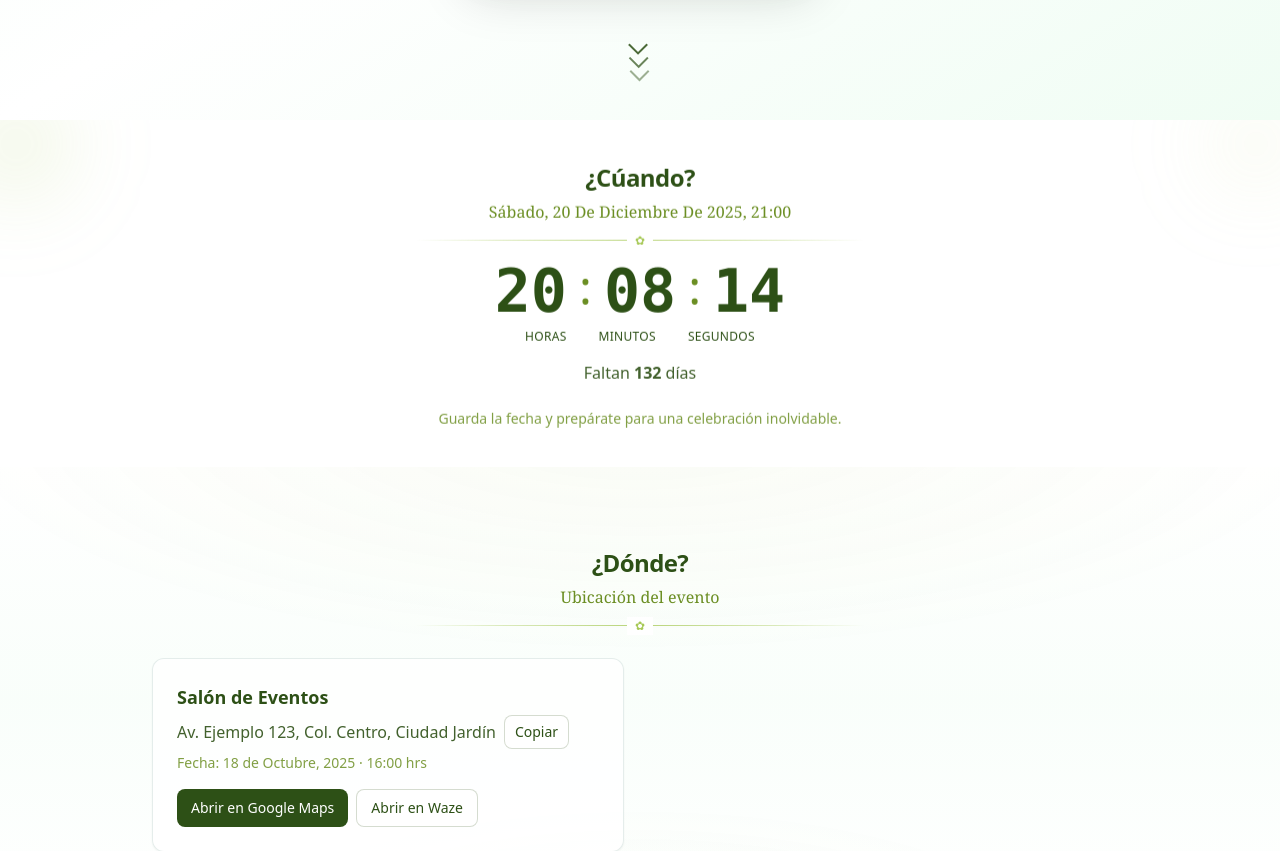
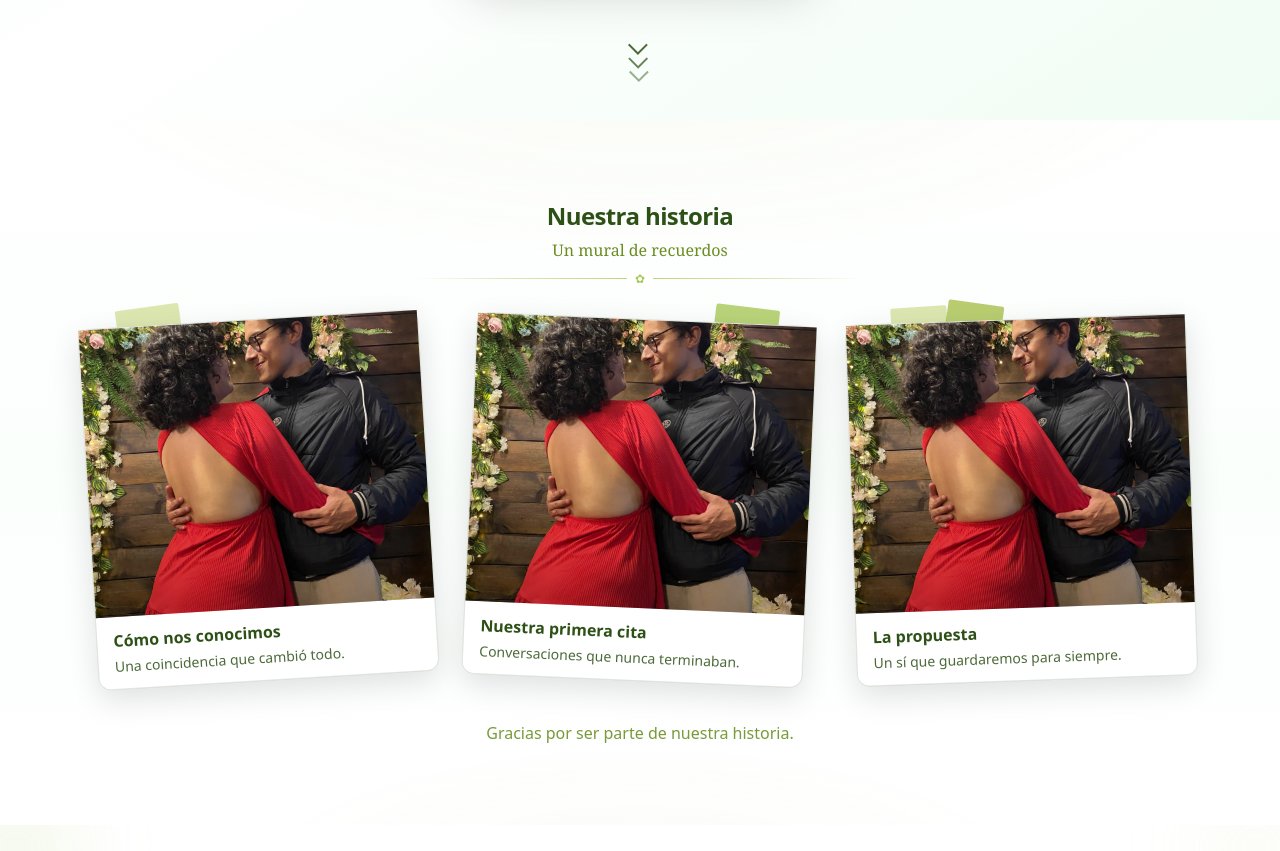
Before and after one commit to cerciber/invitation, a Next.js app: page / in a window 1280 px wide. Shown: the part 680-1531 px from the top of the page. Built offline with nearby package versions, Linux system fonts and the light colour scheme.

Commit message:
feat: story secction

```diff
--- a/src/app/page.tsx
+++ b/src/app/page.tsx
@@ -1,5 +1,6 @@
 import { HeroSection } from '@/components/sections/HeroSection'
 import { CountdownSection } from '@/components/sections/CountdownSection'
+import { StorySection } from '@/components/sections/StorySection'
 import { LocationSection } from '@/components/sections/LocationSection'
 
 interface HomePageProps {
@@ -12,6 +13,7 @@ export default function HomePage({ searchParams }: HomePageProps) {
   return (
     <main className="min-h-screen">
       <HeroSection guestCode={guestCode} />
+      <StorySection />
       <CountdownSection />
       <LocationSection />
     </main>
--- /dev/null
+++ b/src/components/sections/StorySection.tsx
@@ -0,0 +1,137 @@
+'use client'
+
+import { useEffect, useRef, useState } from 'react'
+import Image from 'next/image'
+
+export function StorySection() {
+  const containerRef = useRef<HTMLDivElement>(null)
+  const [isInView, setIsInView] = useState(false)
+  const [mouse, setMouse] = useState({ x: 0, y: 0 })
+
+  useEffect(() => {
+    const element = containerRef.current
+    if (!element) return
+    const observer = new IntersectionObserver(
+      ([entry]) => setIsInView(entry.isIntersecting && entry.intersectionRatio > 0.1),
+      { root: null, threshold: [0, 0.1, 0.25, 0.5, 0.75, 1] }
+    )
+    observer.observe(element)
+    return () => observer.disconnect()
+  }, [])
+
+  // Parallax sutil con el mouse
+  useEffect(() => {
+    const el = containerRef.current
+    if (!el) return
+    const onMove = (e: MouseEvent) => {
+      const rect = el.getBoundingClientRect()
+      const x = (e.clientX - (rect.left + rect.width / 2)) / rect.width
+      const y = (e.clientY - (rect.top + rect.height / 2)) / rect.height
+      setMouse({ x, y })
+    }
+    window.addEventListener('mousemove', onMove, { passive: true })
+    return () => window.removeEventListener('mousemove', onMove)
+  }, [])
+
+  const getParallax = (intensity = 8) => ({
+    transform: `translate3d(${(mouse.x * intensity).toFixed(2)}px, ${(mouse.y * intensity).toFixed(2)}px, 0)`
+  })
+
+  return (
+    <section className="relative py-16 sm:py-20 bg-gradient-to-b from-white via-green-50/30 to-white overflow-hidden">
+      {/* Fondo decorativo */}
+      <div
+        aria-hidden
+        className="pointer-events-none absolute inset-0 opacity-60"
+        style={{
+          background:
+            'radial-gradient(1000px 360px at 50% -10%, rgba(167,201,87,0.10), transparent 60%), radial-gradient(700px 260px at 50% 110%, rgba(167,201,87,0.08), transparent 60%)',
+        }}
+      />
+
+      <div
+        ref={containerRef}
+        className={`relative z-10 w-full max-w-6xl mx-auto px-4 sm:px-6 scroll-reveal ${isInView ? 'is-visible' : 'is-hidden'}`}
+      >
+        {/* Encabezado */}
+        <div className="text-center reveal-header">
+          <h3 className="text-xl sm:text-2xl font-semibold tracking-tight text-[#2d5016]">Nuestra historia</h3>
+          <p className="mt-1.5 text-[#6b8e23] font-serif text-sm sm:text-base">Un mural de recuerdos</p>
+        </div>
+
+        {/* Divisor */}
+        <div className="mt-4 max-w-md mx-auto reveal-divider">
+          <div className="floral-divider" />
+        </div>
+
+        {/* Collage tipo polaroid con cintas y parallax sutil */}
+        <div className="relative mt-10 grid grid-cols-1 sm:grid-cols-2 lg:grid-cols-3 gap-8 lg:gap-10">
+          {/* Card 1 */}
+          <div
+            className="relative group"
+            style={getParallax(10)}
+          >
+            {/* Cinta */}
+            <div className="absolute -top-3 left-7 w-16 h-6 bg-[#d4e09b]/80 rotate-[-8deg] rounded-[2px] shadow-sm" />
+            <figure className="relative bg-white rounded-xl shadow-[0_10px_30px_rgba(0,0,0,0.12)] border border-[#2d5016]/15 rotate-[-3.5deg] transition-transform duration-300 group-hover:rotate-[-1deg]">
+              <div className="relative w-full h-64 sm:h-72">
+                <Image src="/assets/photo-1.jpeg" alt="Cómo nos conocimos" fill className="object-cover" sizes="(max-width: 1024px) 100vw, 33vw" />
+                <div className="absolute inset-0 bg-gradient-to-t from-black/25 via-transparent to-transparent" />
+              </div>
+              <figcaption className="px-4 py-3">
+                <h4 className="text-[#2d5016] font-semibold">Cómo nos conocimos</h4>
+                <p className="mt-1 text-sm text-[#2d5016]/85">Una coincidencia que cambió todo.</p>
+              </figcaption>
+            </figure>
+          </div>
+
+          {/* Card 2 */}
+          <div
+            className="relative group"
+            style={getParallax(6)}
+          >
+            {/* Cinta */}
+            <div className="absolute -top-3 right-8 w-16 h-6 bg-[#a7c957]/80 rotate-[7deg] rounded-[2px] shadow-sm" />
+            <figure className="relative bg-white rounded-xl shadow-[0_10px_30px_rgba(0,0,0,0.12)] border border-[#2d5016]/15 rotate-[2.5deg] transition-transform duration-300 group-hover:rotate-[0.5deg]">
+              <div className="relative w-full h-64 sm:h-72">
+                <Image src="/assets/photo-1.jpeg" alt="Nuestra primera cita" fill className="object-cover" sizes="(max-width: 1024px) 100vw, 33vw" />
+                <div className="absolute inset-0 bg-gradient-to-t from-black/25 via-transparent to-transparent" />
+              </div>
+              <figcaption className="px-4 py-3">
+                <h4 className="text-[#2d5016] font-semibold">Nuestra primera cita</h4>
+                <p className="mt-1 text-sm text-[#2d5016]/85">Conversaciones que nunca terminaban.</p>
+              </figcaption>
+            </figure>
+          </div>
+
+          {/* Card 3 */}
+          <div
+            className="relative group"
+            style={getParallax(12)}
+          >
+            {/* Cinta doble */}
+            <div className="absolute -top-3 left-10 w-14 h-6 bg-[#d4e09b]/80 rotate-[-4deg] rounded-[2px] shadow-sm" />
+            <div className="absolute -top-4 left-24 w-14 h-6 bg-[#9cb834]/70 rotate-[8deg] rounded-[2px] shadow-sm" />
+            <figure className="relative bg-white rounded-xl shadow-[0_10px_30px_rgba(0,0,0,0.12)] border border-[#2d5016]/15 -rotate-2 transition-transform duration-300 group-hover:rotate-0">
+              <div className="relative w-full h-64 sm:h-72">
+                <Image src="/assets/photo-1.jpeg" alt="La propuesta" fill className="object-cover" sizes="(max-width: 1024px) 100vw, 33vw" />
+                <div className="absolute inset-0 bg-gradient-to-t from-black/25 via-transparent to-transparent" />
+              </div>
+              <figcaption className="px-4 py-3">
+                <h4 className="text-[#2d5016] font-semibold">La propuesta</h4>
+                <p className="mt-1 text-sm text-[#2d5016]/85">Un sí que guardaremos para siempre.</p>
+              </figcaption>
+            </figure>
+          </div>
+        </div>
+
+        {/* Nota final */}
+        <p className="mt-10 text-center text-[#6b8e23]/90 text-sm sm:text-base reveal-note">
+          Gracias por ser parte de nuestra historia.
+        </p>
+      </div>
+    </section>
+  )
+}
+
+export default StorySection
```
